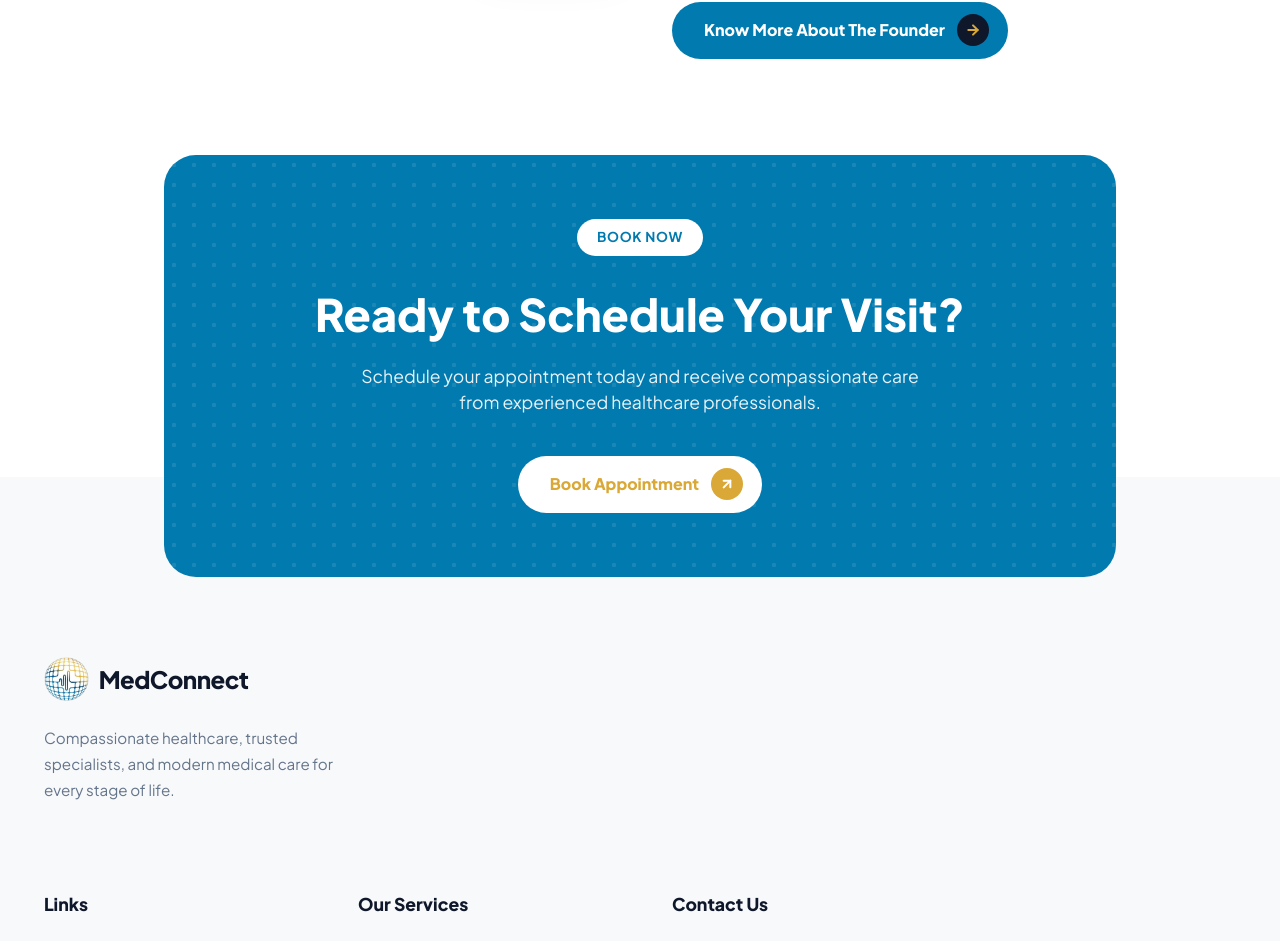
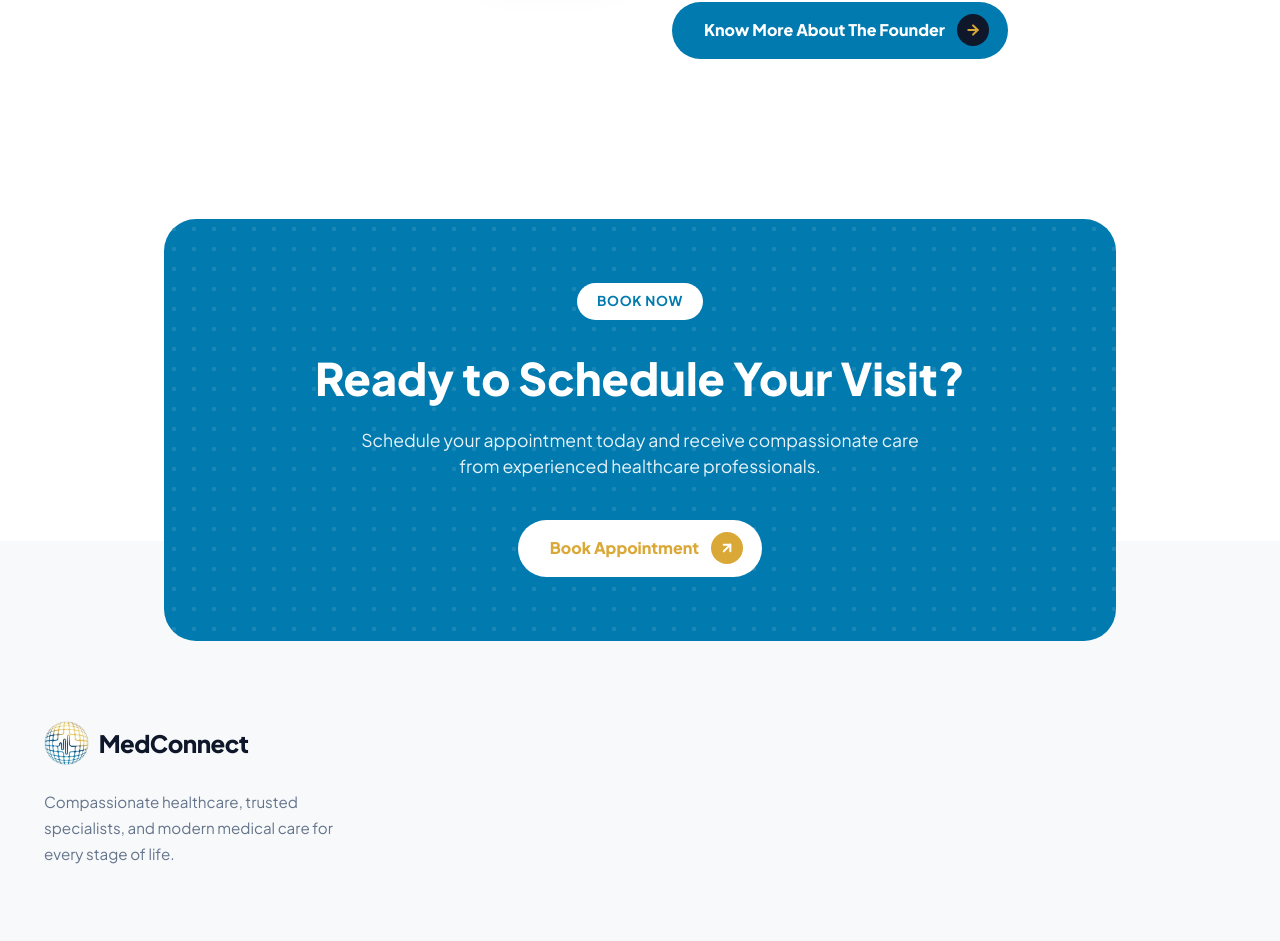
Before and after one commit to nonstradamoz/medconnect, a Next.js app: page / in a window 1280 px wide. Shown: the part 4199-5140 px from the top of the page. Built offline with nearby package versions, Linux system fonts and the light colour scheme.

Commit message:
Lower CTA banner margin

```diff
--- a/src/app/page.tsx
+++ b/src/app/page.tsx
@@ -436,7 +436,7 @@ export function Footer({ hideCTA = false }: { hideCTA?: boolean }) {
     <>
       {/* Massive CTA Banner overlapping footer */}
       {!hideCTA && (
-        <div style={{ maxWidth: 1000, margin: "0 auto -100px auto", padding: "0 1.5rem", position: "relative", zIndex: 10 }}>
+        <div style={{ maxWidth: 1000, margin: "4rem auto -100px auto", padding: "0 1.5rem", position: "relative", zIndex: 10 }}>
           <div style={{
             background: "var(--blue-primary)",
             borderRadius: 32,
```
